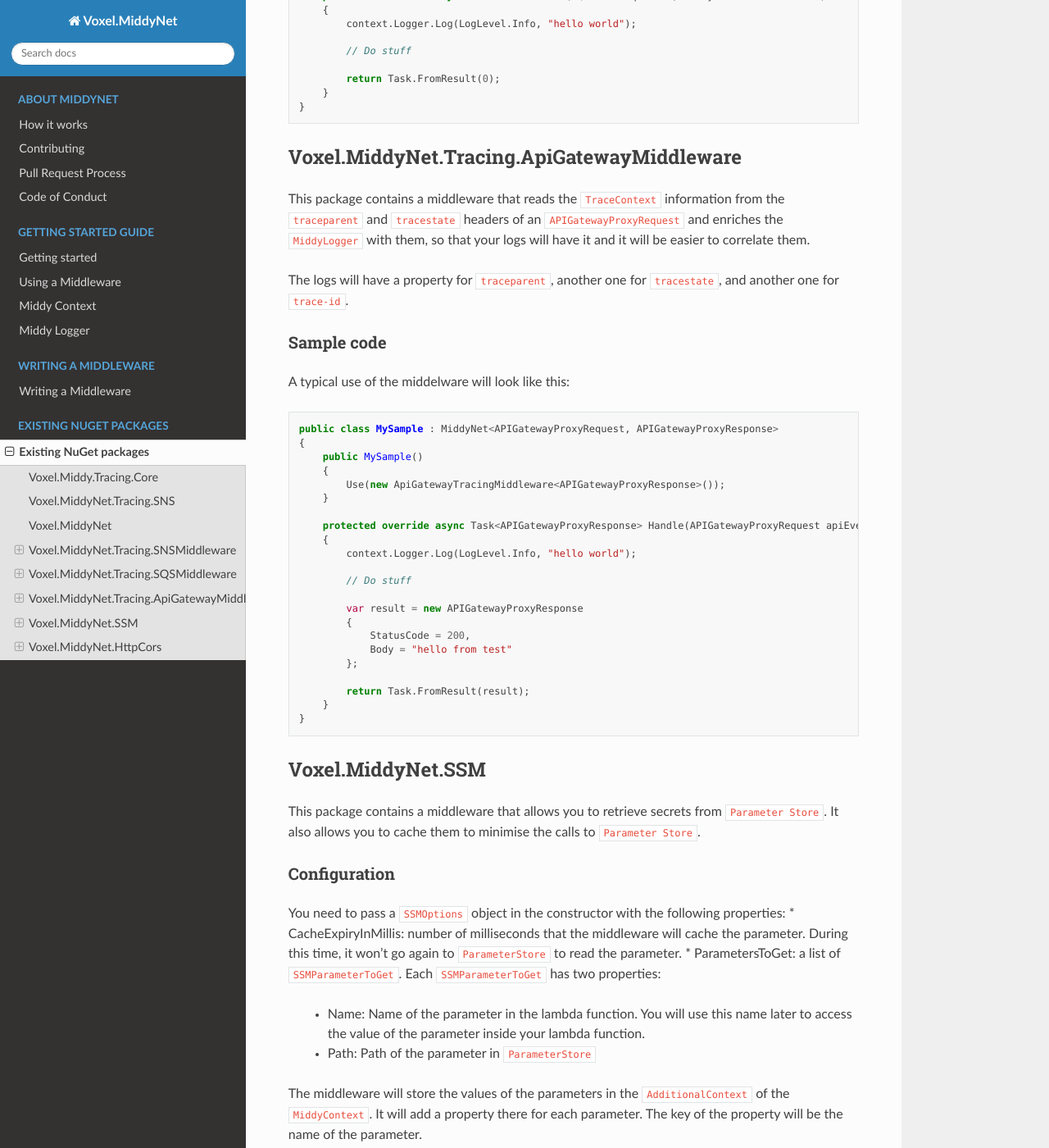
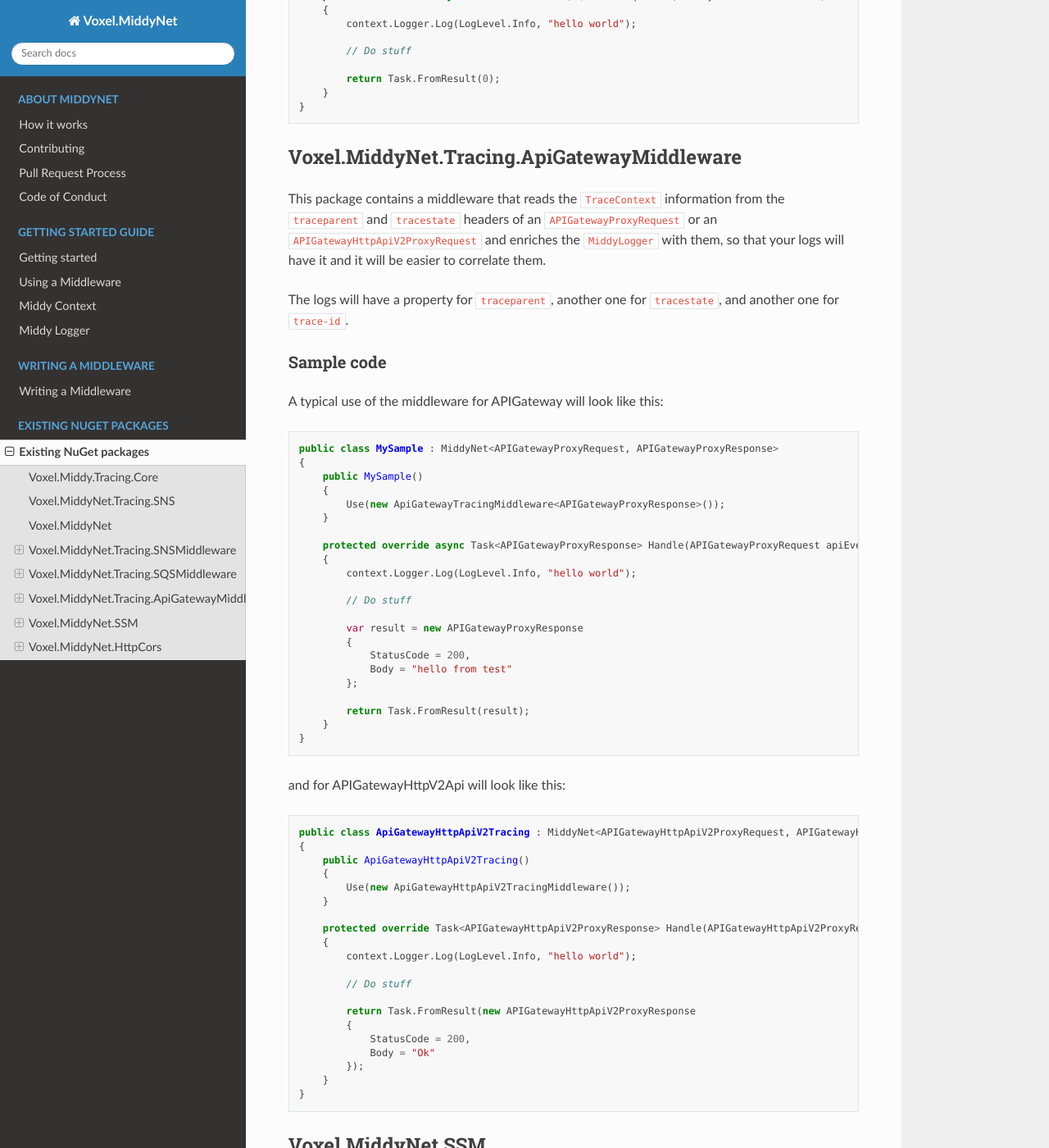
Before and after one commit to VoxelGroup/Voxel.MiddyNet, a Sphinx documentation site: the page built from docs/source/nuget/packages.rst, in a window 1280 px wide and 1400 px high, scrolled down 2074 px. Shown: the whole window at 82% size. Built offline with Sphinx 7.4.7 and the Read the Docs theme 2.0.0, drawn with Linux system fonts in a browser that asks for light colours; pages that are not in the unit, such as notebooks, are missing from menus.

Commit message:
docs: update documentation

```diff
--- a/docs/source/nuget/packages.rst
+++ b/docs/source/nuget/packages.rst
@@ -85,13 +85,13 @@ A typical use of the middelware will look like this::
 
 Voxel.MiddyNet.Tracing.ApiGatewayMiddleware
 -------------------------------------------
-This package contains a middleware that reads the ``TraceContext`` information from the ``traceparent`` and ``tracestate`` headers of an ``APIGatewayProxyRequest`` and enriches the ``MiddyLogger`` with them, so that your logs will have it and it will be easier to correlate them.
+This package contains a middleware that reads the ``TraceContext`` information from the ``traceparent`` and ``tracestate`` headers of an ``APIGatewayProxyRequest`` or an ``APIGatewayHttpApiV2ProxyRequest`` and enriches the ``MiddyLogger`` with them, so that your logs will have it and it will be easier to correlate them.
 
 The logs will have a property for ``traceparent``, another one for ``tracestate``, and another one for ``trace-id``.
 
 Sample code
 ^^^^^^^^^^^
-A typical use of the middelware will look like this::
+A typical use of the middleware for APIGateway will look like this::
 
     public class MySample : MiddyNet<APIGatewayProxyRequest, APIGatewayProxyResponse>
     {
@@ -113,6 +113,29 @@ A typical use of the middelware will look like this::
             };
 
             return Task.FromResult(result);
+        }
+    }
+
+and for APIGatewayHttpV2Api will look like this::
+
+    public class ApiGatewayHttpApiV2Tracing : MiddyNet<APIGatewayHttpApiV2ProxyRequest, APIGatewayHttpApiV2ProxyResponse>
+    {
+        public ApiGatewayHttpApiV2Tracing()
+        {
+            Use(new ApiGatewayHttpApiV2TracingMiddleware());
+        }
+
+        protected override Task<APIGatewayHttpApiV2ProxyResponse> Handle(APIGatewayHttpApiV2ProxyRequest proxyRequest, MiddyNetContext context)
+        {
+            context.Logger.Log(LogLevel.Info, "hello world");
+
+            // Do stuff
+
+            return Task.FromResult(new APIGatewayHttpApiV2ProxyResponse
+            {
+                StatusCode = 200,
+                Body = "Ok"
+            });
         }
     }
 
```
